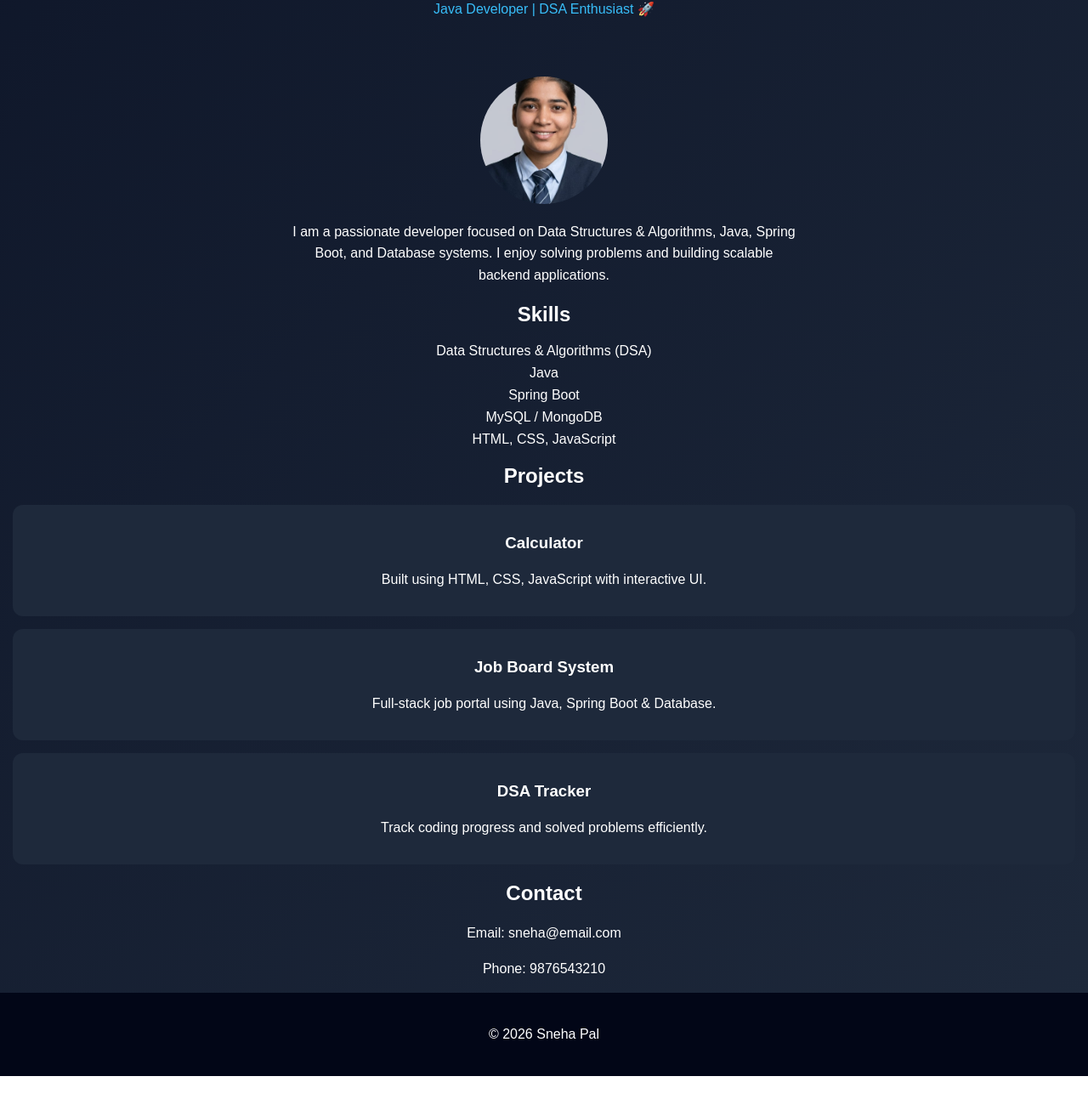
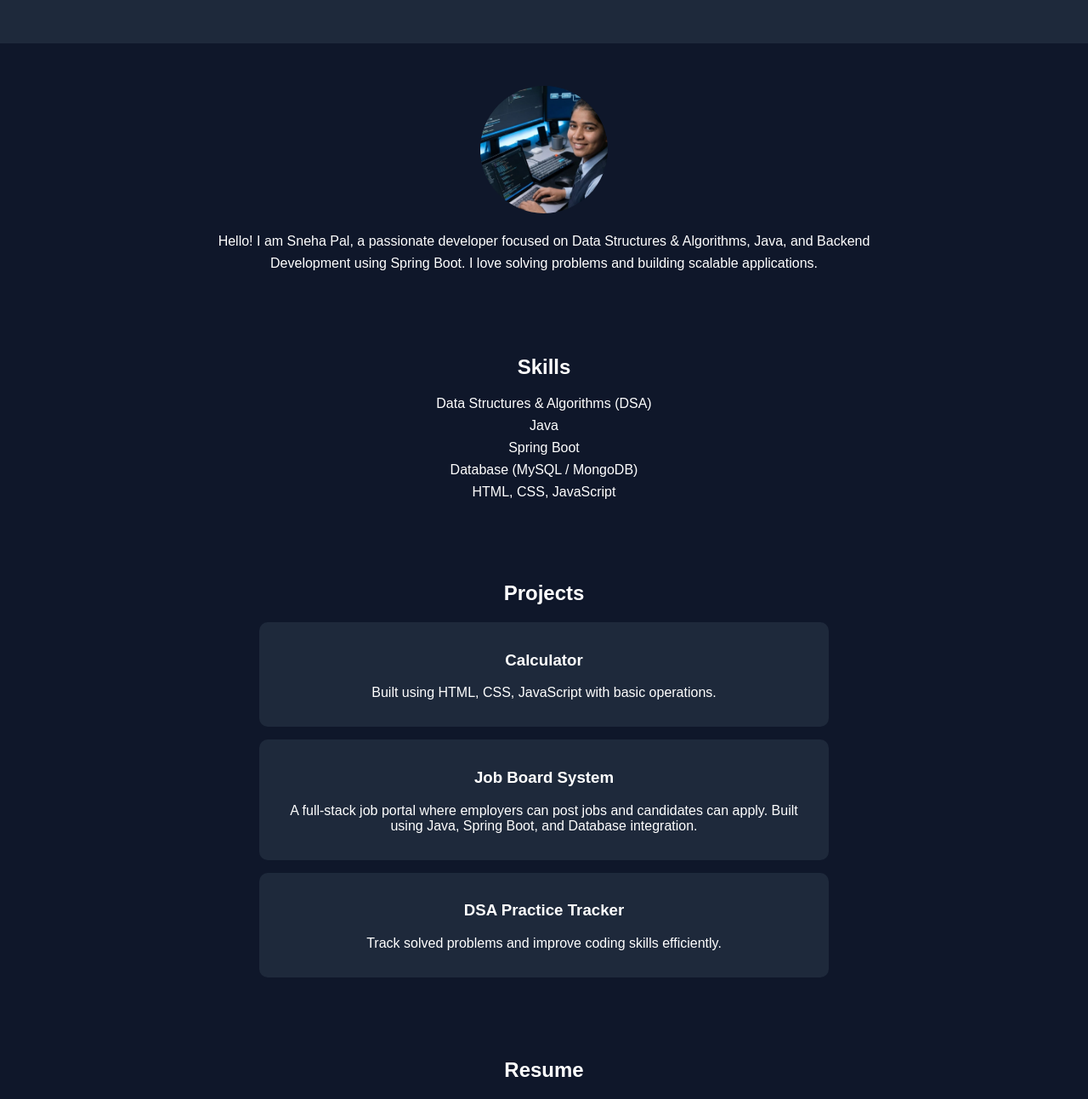
Before and after one commit to Snehapal2005/Internship_Projects, a plain HTML site: page index.html in a window 1280 px wide. Shown: the part 117-1410 px from the top of the page at 85% size. Before the commit the page ends 1383 px from the top, so only its background shows below. Drawn offline with Linux system fonts and the light colour scheme.

Commit message:
Add files via upload

```diff
--- a/index.html
+++ b/index.html
@@ -6,7 +6,7 @@
 </head>
 <body>
 
-<!-- HEADER / HERO -->
+<!-- HEADER -->
 <header>
   <h1>Sneha Pal</h1>
   <p>Java Developer | DSA Enthusiast 🚀</p>
@@ -14,49 +14,57 @@
 
 <!-- ABOUT -->
 <section id="about">
-  <img src="image copy.png" alt="Sneha Pal">
+  <img src="image.png" alt="profile">
   <p>
-    I am a passionate developer focused on Data Structures & Algorithms,
-    Java, Spring Boot, and Database systems. I enjoy solving problems and
-    building scalable backend applications.
+    Hello! I am Sneha Pal, a passionate developer focused on Data Structures & Algorithms,
+    Java, and Backend Development using Spring Boot. I love solving problems and building scalable applications.
   </p>
 </section>
 
 <!-- SKILLS -->
-<section>
+<section id="skills">
   <h2>Skills</h2>
   <ul>
     <li>Data Structures & Algorithms (DSA)</li>
     <li>Java</li>
     <li>Spring Boot</li>
-    <li>MySQL / MongoDB</li>
+    <li>Database (MySQL / MongoDB)</li>
     <li>HTML, CSS, JavaScript</li>
   </ul>
 </section>
 
 <!-- PROJECTS -->
-<section>
+<section id="projects">
   <h2>Projects</h2>
 
-  <div class="card">
+  <div class="project">
     <h3>Calculator</h3>
-    <p>Built using HTML, CSS, JavaScript with interactive UI.</p>
+    <p>Built using HTML, CSS, JavaScript with basic operations.</p>
   </div>
 
-  <div class="card">
+  <div class="project">
     <h3>Job Board System</h3>
-    <p>Full-stack job portal using Java, Spring Boot & Database.</p>
+    <p>
+      A full-stack job portal where employers can post jobs and candidates can apply.
+      Built using Java, Spring Boot, and Database integration.
+    </p>
   </div>
 
-  <div class="card">
-    <h3>DSA Tracker</h3>
-    <p>Track coding progress and solved problems efficiently.</p>
+  <div class="project">
+    <h3>DSA Practice Tracker</h3>
+    <p>Track solved problems and improve coding skills efficiently.</p>
   </div>
 
 </section>
 
+<!-- RESUME -->
+<section id="resume">
+  <h2>Resume</h2>
+  <a href="#">Download Resume</a>
+</section>
+
 <!-- CONTACT -->
-<section>
+<section id="contact">
   <h2>Contact</h2>
   <p>Email: sneha@email.com</p>
   <p>Phone: 9876543210</p>
@@ -64,7 +72,7 @@
 
 <!-- FOOTER -->
 <footer>
-  <p>© 2026 Sneha Pal</p>
+  <p>© 2026 Sneha Pal. All rights reserved.</p>
 </footer>
 
 </body>
--- a/style.css
+++ b/style.css
@@ -1,34 +1,32 @@
 body {
   margin: 0;
   font-family: Arial;
-  background: linear-gradient(135deg, #0f172a, #1e293b);
+  background: #0f172a;
   color: white;
   text-align: center;
 }
 
 /* Header */
 header {
-  padding: 60px 20px 30px;
+  background: #1e293b;
+  padding: 30px;
 }
 
 header h1 {
-  font-size: 40px;
   margin: 0;
+  font-size: 32px;
 }
 
-header p {
-  color: #38bdf8;
-  margin-top: 10px;
+header {
+  background: #1e293b;
+  padding: 40px 20px;
 }
 
 /* Sections */
 section {
-  margin-top: 20px;
-}
-img{
-    width: 150px;
-    height: 150px;
-    object-fit: cover;
+  max-width: 800px;
+  margin: auto;
+  padding: 30px 20px;
 }
 
 /* Image */
@@ -36,23 +34,19 @@ img{
   width: 150px;
   height: 150px;
   border-radius: 50%;
-  object-fit: cover;
   display: block;
   margin: 20px auto;
-}
-#about img:hover {
-  transform: scale(1.05);
-  transition: 0.3s;
+  object-fit: cover;
 }
 #about p {
-  max-width: 600px;
-  margin: 10px auto;
+  font-size: 16px;
   line-height: 1.6;
+  padding: 0 10px;
 }
-
-/* Text */
-p {
-  line-height: 1.6;
+img{
+    width: 150px;
+    height: 150px;
+    border-radius: 50%;
 }
 
 /* Skills */
@@ -65,22 +59,25 @@ li {
   margin: 8px;
 }
 
-/* Cards */
-.card {
+/* Projects */
+.project {
   background: #1e293b;
-  margin: 15px;
+  margin: 15px auto;
   padding: 15px;
-  border-radius: 12px;
-  transition: 0.3s;
+  border-radius: 10px;
+  width: 80%;
 }
 
-.card:hover {
-  transform: scale(1.05);
-  box-shadow: 0 0 15px #38bdf8;
+/* Button */
+a {
+  color: #38bdf8;
+  text-decoration: none;
+  font-weight: bold;
 }
+
 
 /* Footer */
 footer {
-  padding: 20px;
-  background: #020617;
+  background: #1e293b;
+  padding: 15px;
 }
```
Also changed, not shown: image.png (added).
